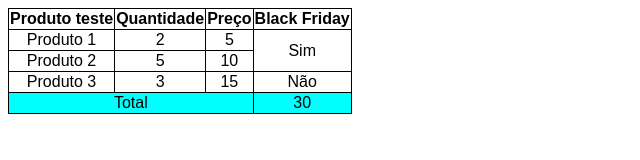
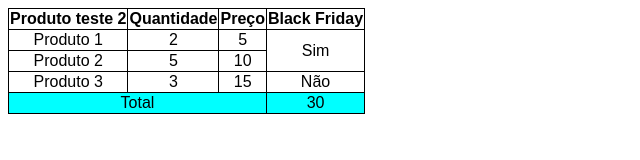
Before and after one commit to HelderAsao/aula-tabela, a plain HTML site: page index.html in a window 1280 px wide. Shown: the whole page, without its empty margins (0-640 px from the left). Drawn offline with Linux system fonts and the light colour scheme.

Commit message:
testando git no vs code

```diff
--- a/index.html
+++ b/index.html
@@ -27,7 +27,7 @@
     <Table>
         <thead>
             <tr>
-                <th>Produto teste</th>
+                <th>Produto teste 2</th>
                 <th>Quantidade</th>
                 <th>Preço</th>
                 <th>Black Friday</th>
```
